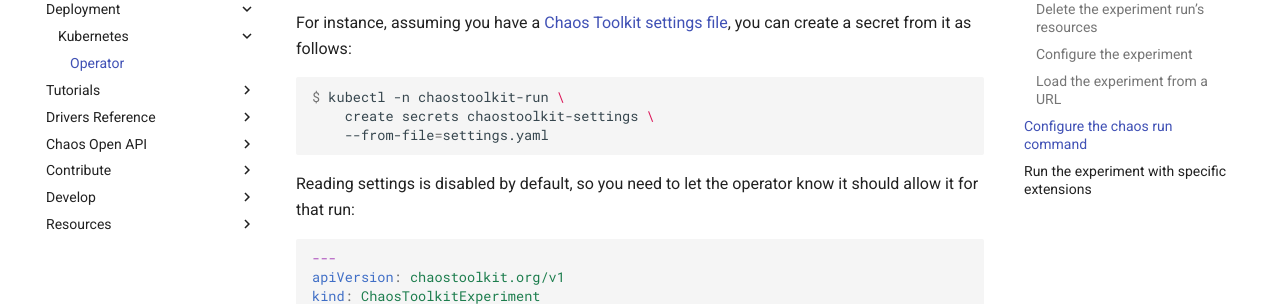
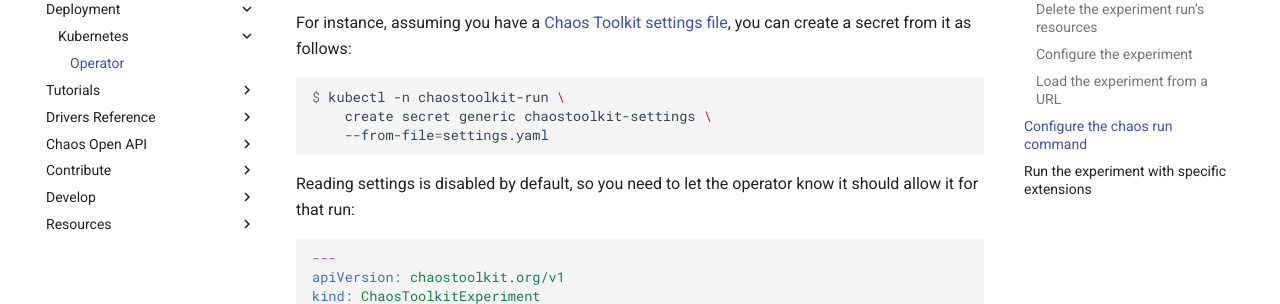
Before and after one commit to chaostoolkit/chaostoolkit-documentation, an MkDocs documentation site: the page built from sources/deployment/k8s/operator.md, in a window 1280 px wide and 900 px high, scrolled down 3438 px. Shown: the part 153-457 px from the top of the window. Built offline with MkDocs 1.6.1 and Material for MkDocs 9.7.7, drawn with Linux system fonts in a browser that asks for light colours; comment, search, counter and statistics services are not loaded.

Commit message:
Fix command to create K8s secret
Signed-off-by: David Martin <david@chaosiq.io>

````diff
--- a/sources/deployment/k8s/operator.md
+++ b/sources/deployment/k8s/operator.md
@@ -190,7 +190,7 @@
 
 ```console
 $ kubectl -n chaostoolkit-run \
-    create secrets chaostoolkit-settings \
+    create secret generic chaostoolkit-settings \
     --from-file=settings.yaml
 ```
 
````
